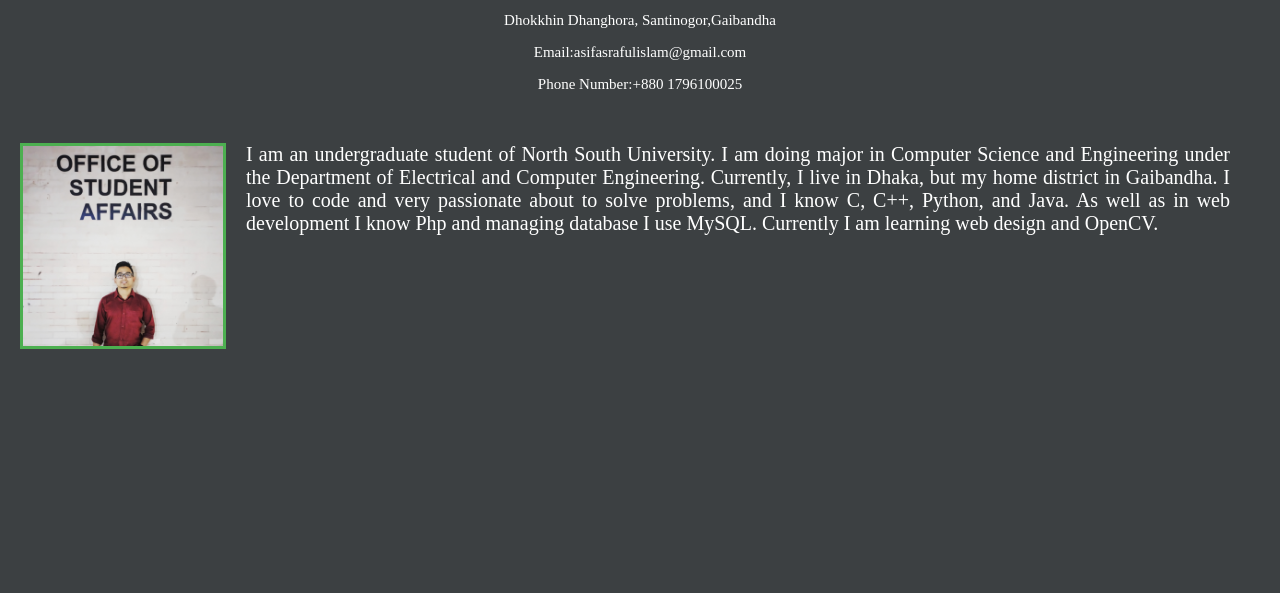
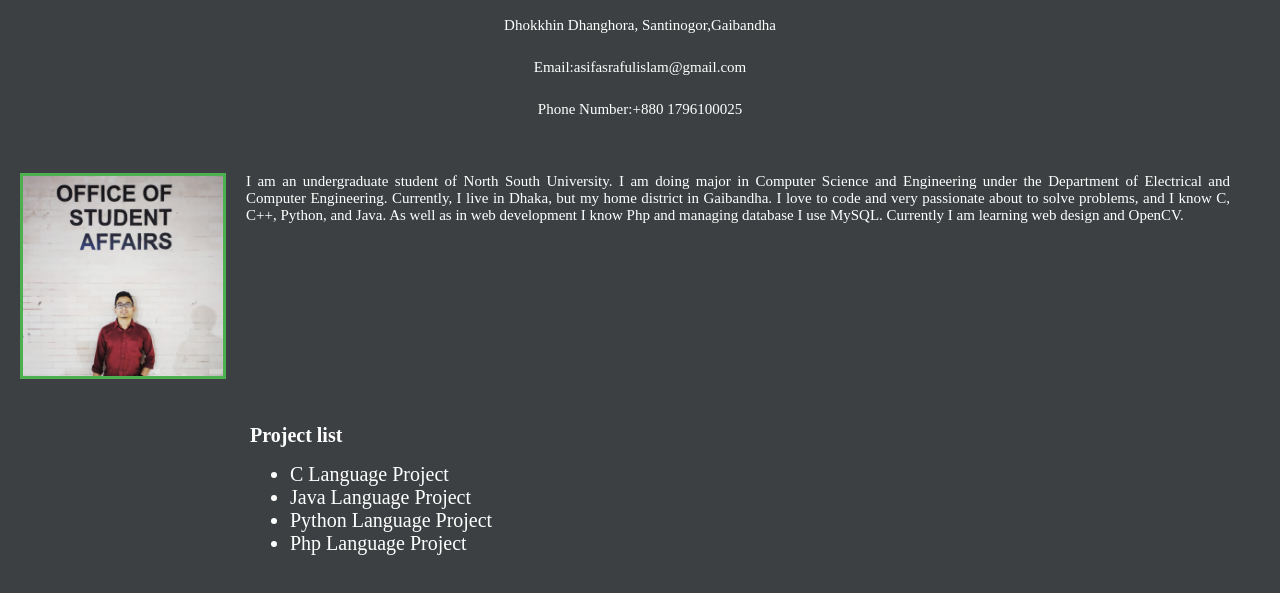
Before and after one commit to AsrafulAsif/Myself, a plain HTML site: page index.html in a window 1280 px wide. Shown: the part 75-668 px from the top of the page. Drawn offline with Linux system fonts and the light colour scheme.

Commit message:
add_projectList

```diff
--- a/index.css
+++ b/index.css
@@ -1,37 +1,49 @@
-body{
-    background-color: rgba(27,31,34,0.85);
-    margin:0px;
+body {
+  background-color: rgba(27, 31, 34, 0.85);
+  margin: 0px;
+  padding: 0px;
 }
 
-.main-header h1{
-    font-size:25px;
-    line-height:20px;
+.main-header h1 {
+  font-size: 25px;
+  line-height: 20px;
   letter-spacing: 0.5rem;
   text-align: center;
   color: white;
   margin-top: 50px;
 }
-.main-header p{
+
+.main-header p {
   font-size: 15px;
   color: white;
   text-align: center;
+  padding: 5px;
 }
 
-.my-image{
+.my-image {
   width: 200px;
-    height:200px;
-    border: 3px solid #4CAF50;
-    float:left;
-    margin-left:20px;
-    margin-right:20px;
-
+  height: 200px;
+  border: 3px solid #4caf50;
+  float: left;
+  margin-left: 20px;
+  margin-right: 20px;
 }
 
-.my-image-introduction p{
+.my-image-introduction p {
+  color: white;
+  margin: 50px;
+  text-align: justify;
+  font-size: 15px;
+}
 
+.project-list h1 {
   color: white;
-    margin:50px;
-    text-align:justify;
-    font-size:20px;
-
+  font-size: 20px;
+  margin-left: 250px;
+  padding-top: 150px;
 }
+.project-list li {
+  color: white;
+  font-size: 20px;
+  margin-left: 250px;
+}
--- a/index.html
+++ b/index.html
@@ -1,11 +1,13 @@
 <!DOCTYPE html>
 <html lang="en">
+
 <head>
     <meta charset="UTF-8">
     <meta name="viewport" content="width=device-width, initial-scale=1.0">
     <title>PortFolio</title>
     <link rel="stylesheet" href="index.css">
 </head>
+
 <body>
 
     <div class="main-header">
@@ -17,9 +19,25 @@
 
     <div class="my-image-introduction">
         <img class="my-image" src="image/IMG_20200305_220841_270.jpg" alt="">
-        <p>I am an undergraduate student of North South University. I am doing major in Computer Science and Engineering under the Department of Electrical and Computer Engineering. Currently, I live in Dhaka, but my home district in Gaibandha. I love to code and very passionate about to solve problems, and I know C, C++, Python, and Java. As well as in web development I know Php and managing database I use MySQL.
+
+        <p>I am an undergraduate student of North South University. I am doing major in Computer Science and Engineering
+            under the Department of Electrical and Computer Engineering. Currently, I live in Dhaka, but my home
+            district in Gaibandha. I love to code and very passionate about to solve problems, and I know C, C++,
+            Python, and Java. As well as in web development I know Php and managing database I use MySQL.
             Currently I am learning web design and OpenCV.
         </p>
+
+    </div>
+    <div class="project-list">
+        <h1>Project list</h1>
+        <ul>
+            <li>C Language Project</li>
+            <li>Java Language Project</li>
+            <li>Python Language Project</li>
+            <li>Php Language Project</li>
+        </ul>
+
     </div>
 </body>
+
 </html>
```
Lines whose indentation alone changed are shown as unchanged.
